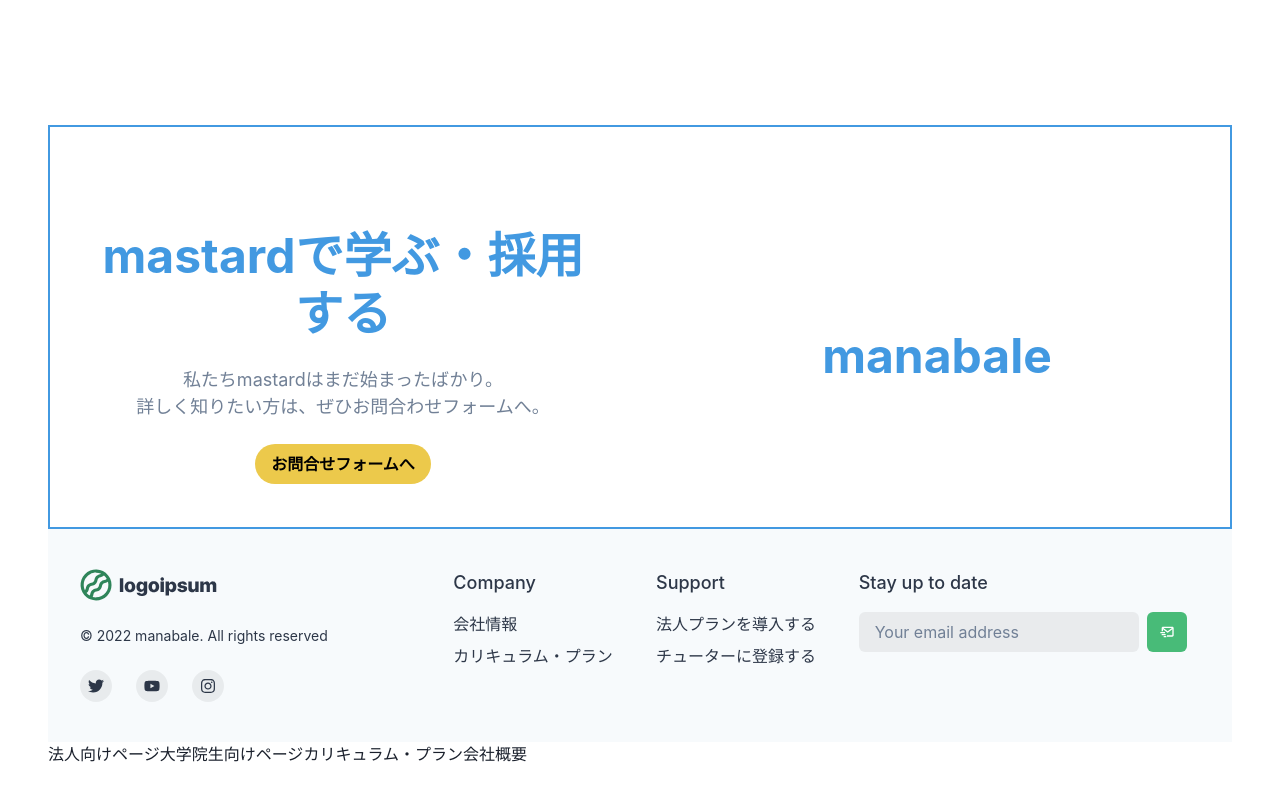
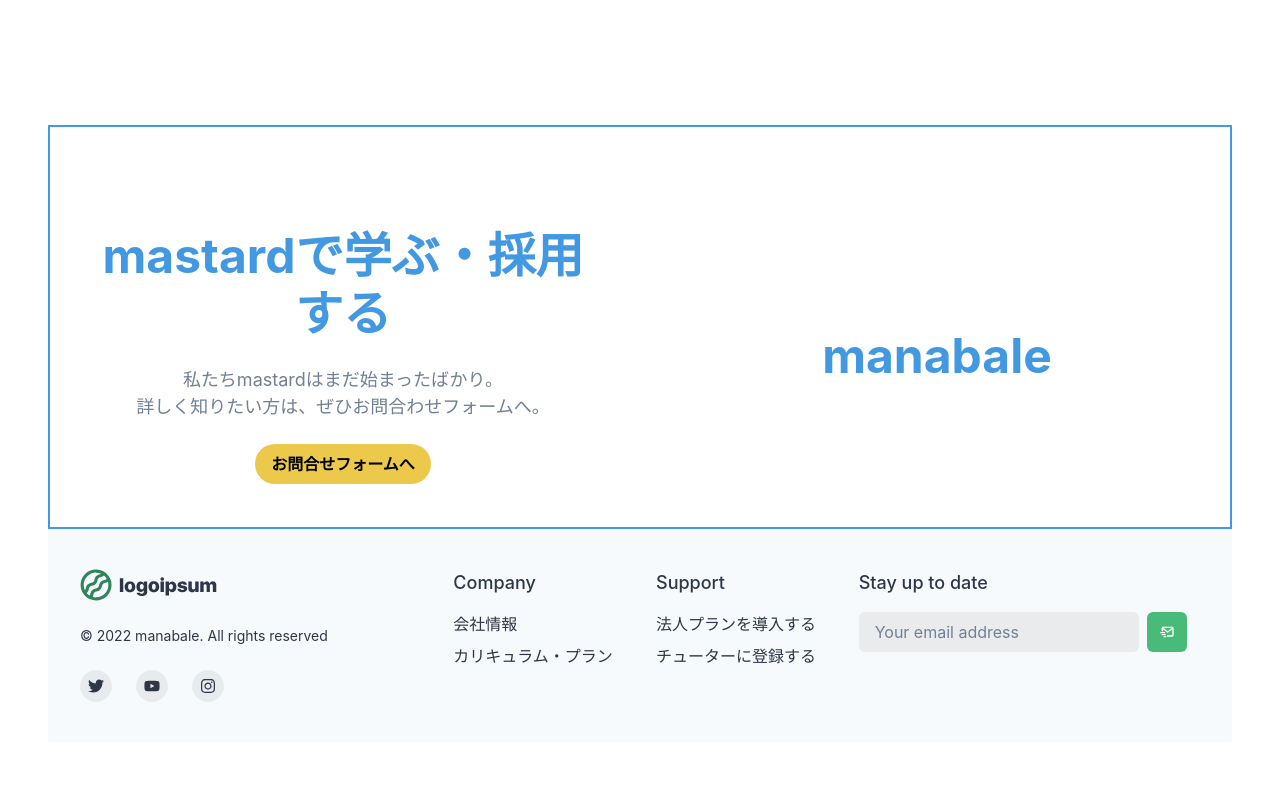
Before and after one commit to CoreForceNITech/mastard, a React (Create React App) app in the folder mastardlp/: page / in a window 1280 px wide. Shown: the part 2387-3187 px from the top of the page. Built offline with nearby package versions, Linux system fonts and the light colour scheme.

Commit message:
ver0.0.24 StartにFooterを追加

```diff
--- a/mastardlp/src/pages/Start.tsx
+++ b/mastardlp/src/pages/Start.tsx
@@ -106,10 +106,6 @@ export function Start() {
             <div className="footer">
                 <Footer />
             </div>
-            <Link to={`/Business/`}>法人向けページ</Link>
-            <Link to={`/Coach/`}>大学院生向けページ</Link>
-            <Link to={`/Curriculum/`}>カリキュラム・プラン</Link>
-            <Link to={`/AboutCompany/`}>会社概要</Link>
         </Container>
     );
 }
```
